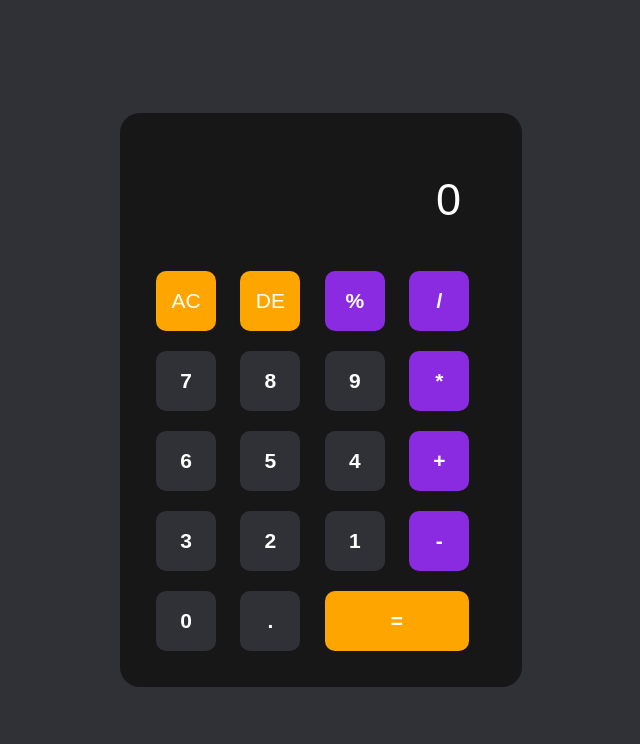
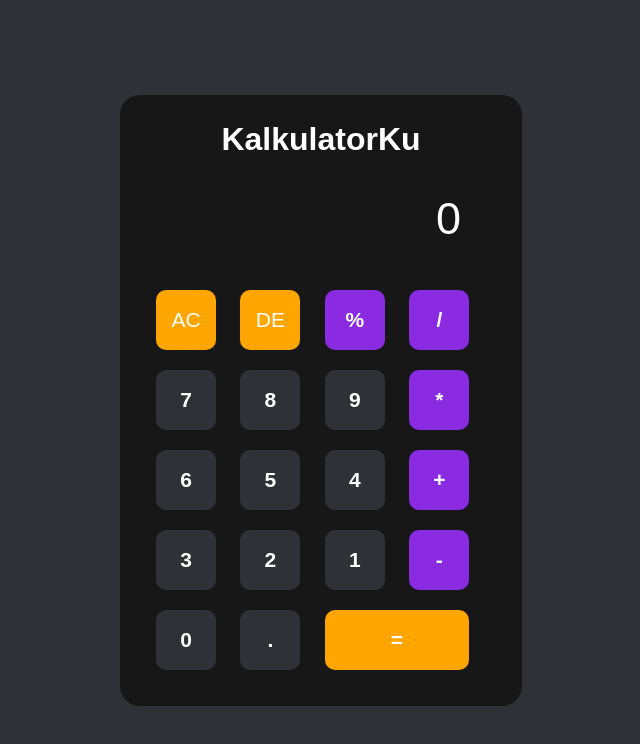
Before and after one commit to er4files/kalkulator, a plain HTML site: page index.html in a window 1280 px wide. Shown: the whole page, without its empty margins (319-959 px from the left). Drawn offline with Linux system fonts and the light colour scheme.

Commit message:
commit kelima

```diff
--- a/index.html
+++ b/index.html
@@ -4,7 +4,7 @@
     <meta charset="UTF-8">
     <meta http-equiv="X-UA-Compatible" content="IE=edge">
     <meta name="viewport" content="width=device-width, initial-scale=1.0">
-    <title>Kalkulator</title>
+    <title>KalkulatorKu</title>
     <link rel="stylesheet" href="style.css">
 
     <link href="asset/img/kal.png" rel="icon">
@@ -14,6 +14,7 @@
 <body>
     <div class="container">
         <div class="kalkulator">
+            <h1>KalkulatorKu</h1>
             <input type="text" placeholder="0" id="inputbox">
             <div>
                 <button class="main">AC</button>
--- a/style.css
+++ b/style.css
@@ -20,6 +20,11 @@
     background: #171717;
     padding: 26px;
     border-radius: 20px;
+}
+
+h1 {
+    text-align: center;
+    color: #fff;
 }
 
 input {
```
